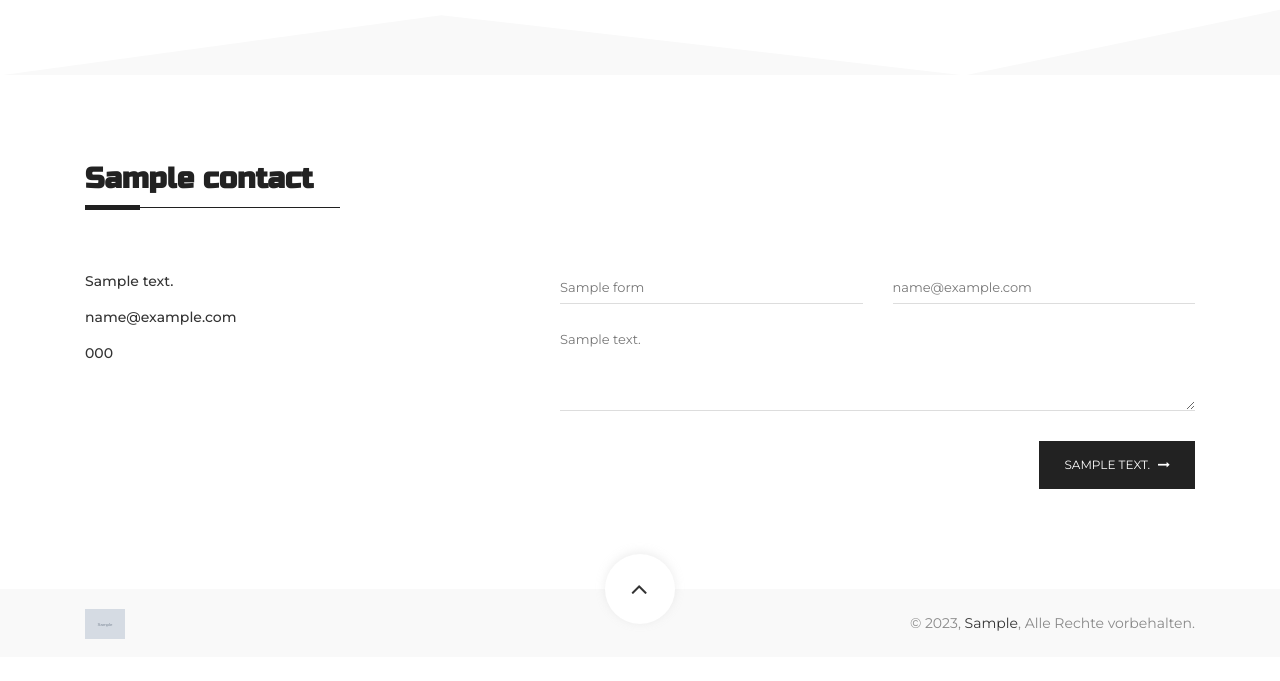
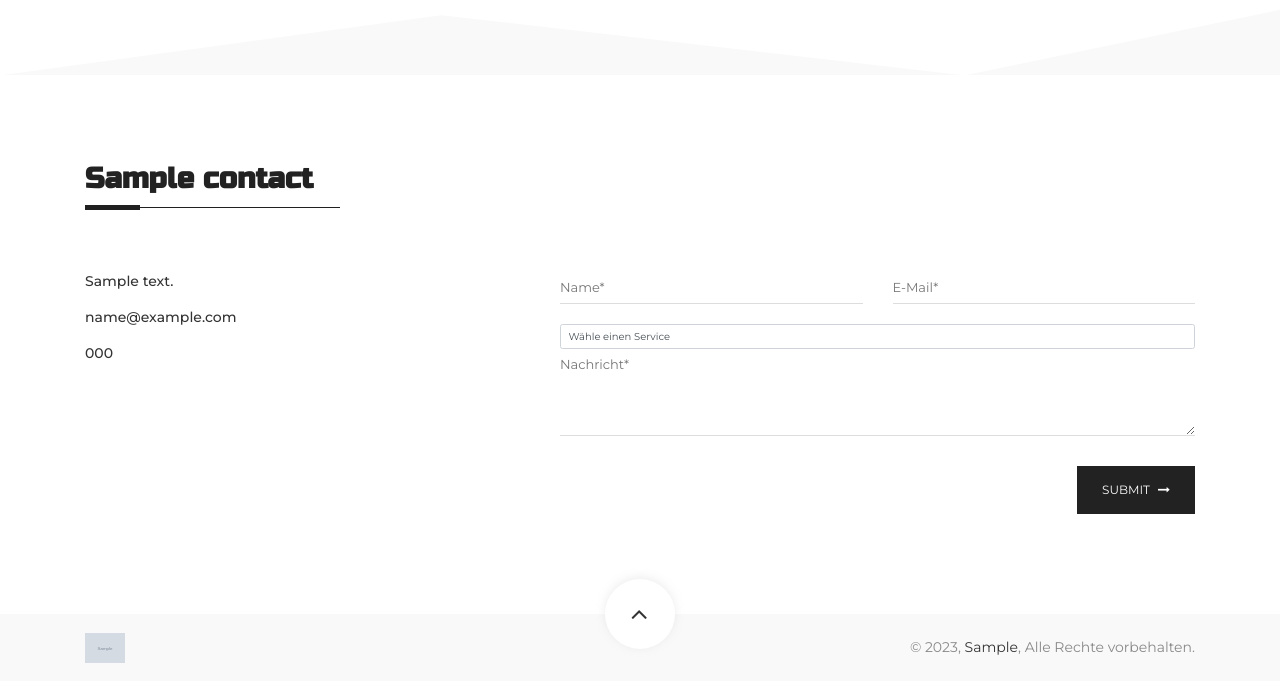
Before and after one commit to Maxzimmerman/portfolio_johanna, a Django app: page / in a window 1280 px wide. Shown: the part 1836-2517 px from the top of the page. Before the commit the page ends 2475 px from the top, so only its background shows below. Run offline with Django 4.2, Linux system fonts and the light colour scheme; tables that the repository leaves empty hold one stand-in row (values such as "Sample post"); grey boxes marked "Sample" are stand-in pictures; parts of the project's set-up code (start-up, migrations or seed data) failed here and were passed over; some libraries are stand-ins or nearby versions.

Commit message:
added page

```diff
--- a/portfolio/forms.py
+++ b/portfolio/forms.py
@@ -1,7 +1,12 @@
 from django import forms
+from .models import Service
 
 
 class ContactForm(forms.Form):
-    name = forms.CharField(label="", max_length=100, widget=forms.TextInput(attrs={'placeholder': 'Name*'}))
-    email = forms.EmailField(label="", widget=forms.TextInput(attrs={'placeholder': 'E-Mail*'}))
-    message = forms.CharField(label="", max_length=300, widget=forms.Textarea(attrs={'placeholder': 'Nachricht'}))
+    name = forms.CharField(max_length=100, widget=forms.TextInput(attrs={'placeholder': 'Name*'}))
+    email = forms.EmailField(widget=forms.EmailInput(attrs={'placeholder': 'E-Mail*'}))
+    service = forms.ModelChoiceField(
+        queryset=Service.objects.all(),
+        empty_label="Wähle einen Service",
+        widget=forms.Select(attrs={'class': 'form-control'}))
+    message = forms.CharField(widget=forms.Textarea(attrs={'placeholder': 'Nachricht*'}))
--- a/portfolio/templates/portfolio/home.html
+++ b/portfolio/templates/portfolio/home.html
@@ -1,5 +1,6 @@
 {% extends 'base.html' %}
 {% load static %}
+{% load crispy_forms_tags %}
 
 
 {% block content %}
@@ -79,7 +80,7 @@
         {% for service in services %}
 
           <div class="col-md-4">
-            <a href="{% url 'service-detail' slug=service.slug%}">
+            <a href="{% url 'service-detail' slug=service.slug %}">
               <div class="single-service txt2_is_show">
                 <img src="{{ service.image.url }}">
                 <div class="srvc-content">
@@ -179,27 +180,31 @@
             </div>
           </div>
           <div class="col-md-7">
-            {% for form in contact.forms.all %}
             <div class="contact-form">
               <div class="screen-reader-response"></div>
-                <form action="{% static 'php/mail.php' %}" id="cf">
+              <form method="post" action="{% url 'home' %}" id="cf">
+                {% csrf_token %}
                 <div class="row">
                   <div class="col-md-6">
-                      <input type="{{ form.name_type }}" id="{{ form.name_id }}" name="{{ form.name_name }}" placeholder="{{ form.name_placeholder}}">
+                    {{ form.name }}
                   </div>
                   <div class="col-md-6">
-                      <input type="{{ form.email_type }}" id="{{ form.email_field_id }}" name="{{ form.email_name }}" placeholder="{{ form.email_placeholder}}">
+                    {{ form.email }}
                   </div>
                 </div>
-                  <textarea name="{{ form.message_name }}" id="{{ form.message_field_id }}" placeholder="{{ form.message_placeholder }}"></textarea>
+                 <div class="row">
+                  <div class="col-md-12">
+                    {{ form.service }}
+                  </div>
+                </div>
+                {{ form.message }}
                 <div class="form-submit">
-                    <button type="submit" name="submit" id="cnt_submit">{{ form.button_text }}<i
+                  <button type="submit" name="submit" id="cnt_submit">Submit<i
                     class="fa fa-long-arrow-right"></i>
                   </button>
                 </div>
               </form>
             </div>
-            {% endfor %}
           </div>
         </div>
       </div>
--- /dev/null
+++ b/portfolio/templates/portfolio/partials/success_email.html
@@ -0,0 +1,5 @@
+<div class="col-md-8 success-contact">
+  <h2 class="section-title" style="color: rgb(102, 204, 102);"><span class="our-white-text">Erfolg! </span><strong>Ihre
+    Nachricht wurde versendet</strong></h2>
+  <p>Vielen Dank für Ihre Nachricht, ich werden uns bei Ihnen melden!</p>
+</div>
--- a/portfolio/views.py
+++ b/portfolio/views.py
@@ -14,6 +14,7 @@ from .models import (Home, Header, HeaderLinks,
 class HomeView(View):
     template_name = 'portfolio/home.html'
     form_class = ContactForm
+    context = None
 
     def get(self, request):
         try:
@@ -25,20 +26,32 @@ class HomeView(View):
             text = TextSection.objects.first()
             footer = Footer.objects.first()
 
-            context = {"home": home,
-                       "headers": headers,
-                       "services": services,
-                       "about_list": abouts,
-                       "contacts": contact,
-                       "footer": footer,
-                       "text": text,
-                       "current_page": "home",
-                       "contact_form": self.form_class()
-                       }
+            self.context = {"home": home,
+                            "headers": headers,
+                            "services": services,
+                            "about_list": abouts,
+                            "contacts": contact,
+                            "footer": footer,
+                            "text": text,
+                            "current_page": "home",
+                            "form": self.form_class()
+                            }
 
-            return render(request, self.template_name, context)
+            return render(request, self.template_name, self.context)
         except:
             return render(request, self.template_name)
+
+    def post(self, request, *args, **kwargs):
+        form = self.form_class(request.POST)
+        if form.is_valid():
+            name = form.cleaned_data['name']
+            email = form.cleaned_data['email']
+            service = form.cleaned_data['service']
+            message = form.cleaned_data['message']
+
+            return render(request, "portfolio/partials/success_email.html")
+        else:
+            return render(request, self.template_name, self.context)
 
 
 class ServiceDetailView(DetailView):
@@ -76,6 +89,7 @@ class Impressum(View):
 class DataProtection(View):
     def get(self, request, *args, **kwargs):
         try:
-            return FileResponse(open('portfolio_johanna/static/images/data-protection/datenschutzerklarung.pdf', 'rb'), content_type='application/pdf')
+            return FileResponse(open('portfolio_johanna/static/images/data-protection/datenschutzerklarung.pdf', 'rb'),
+                                content_type='application/pdf')
         except FileNotFoundError:
             raise Http404()
```
Lines whose indentation alone changed are shown as unchanged.
